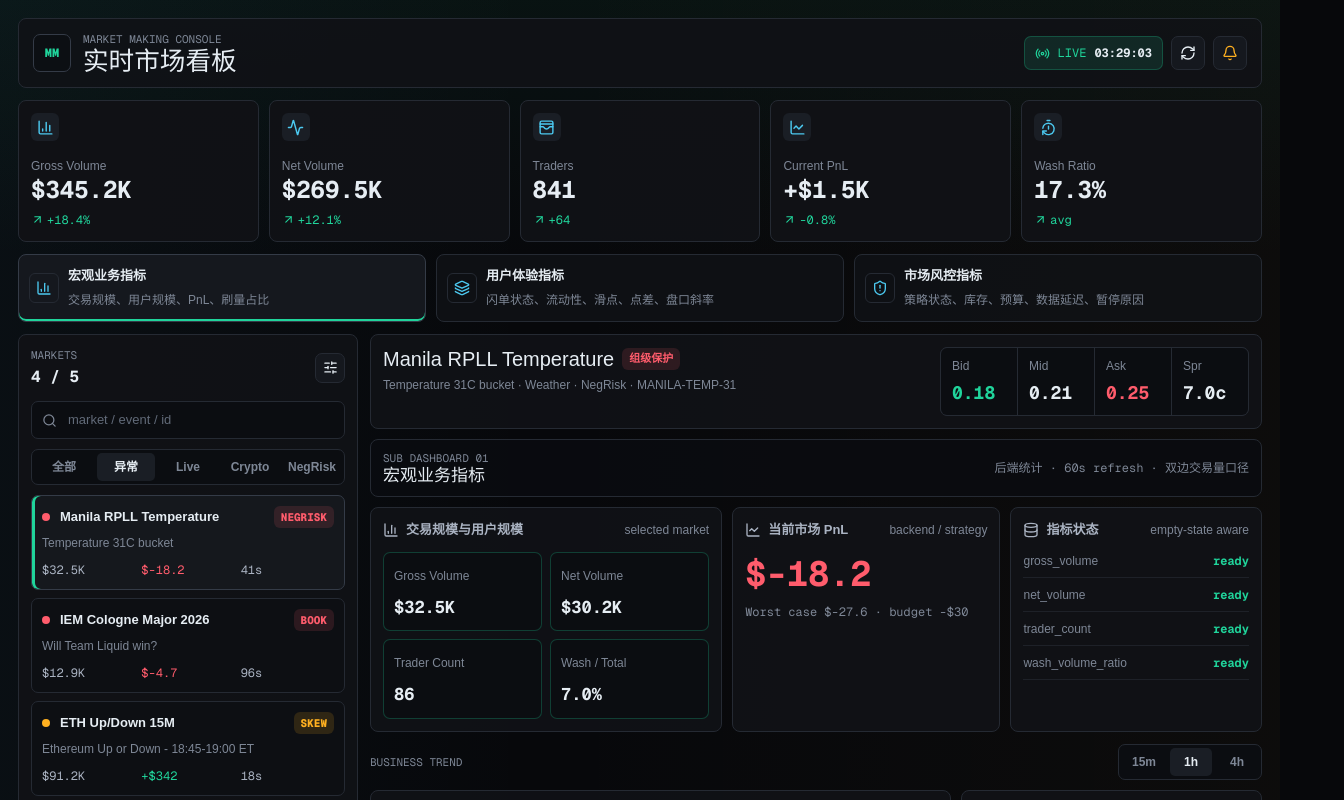
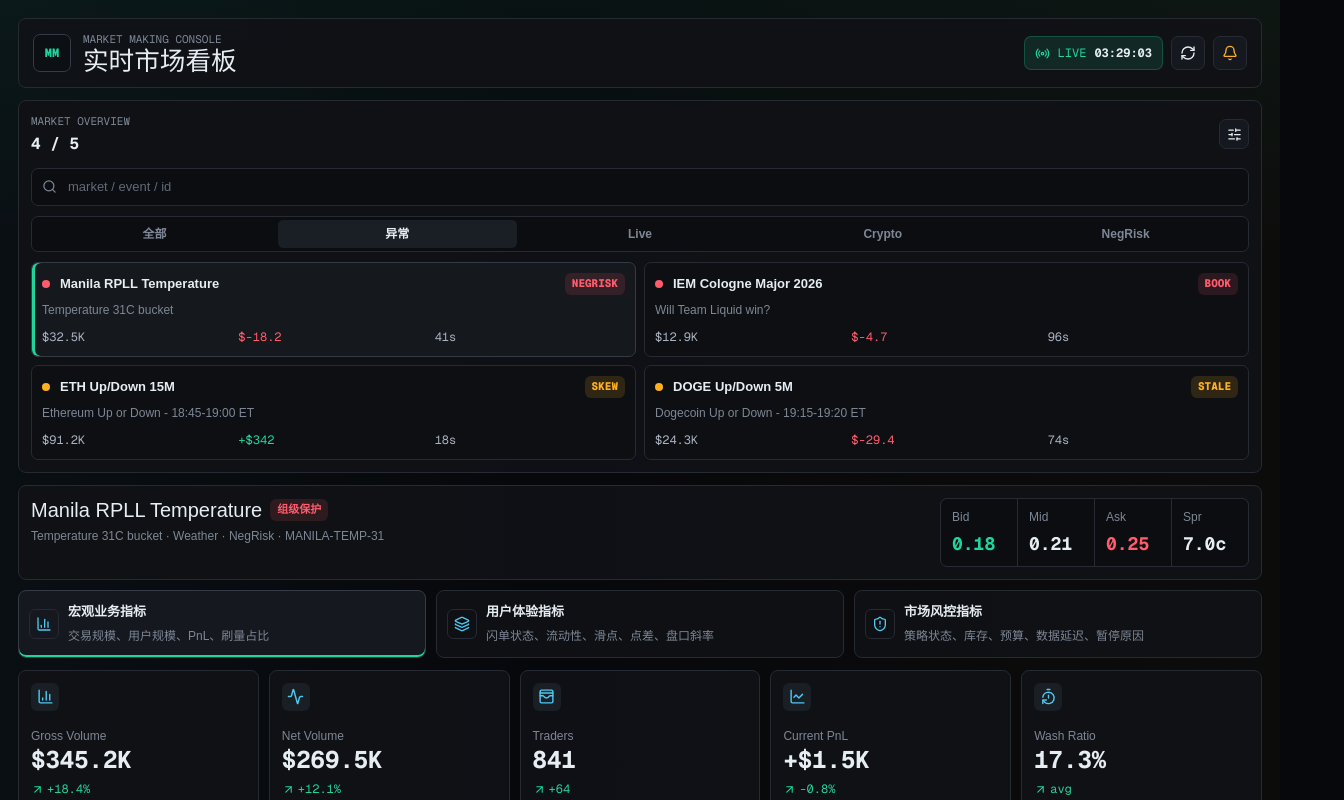
Before and after one commit to Buzzing-Club/mm-dashboard, a Next.js app: page / in a window 1280 px wide. Shown: the top 800 px of the page, 1344 px wide, since content can reach past the window. Built offline with nearby package versions, Linux system fonts and the light colour scheme.

Commit message:
Move market overview before metric boards

```diff
--- a/app/globals.css
+++ b/app/globals.css
@@ -200,7 +200,7 @@ h3 {
   display: grid;
   grid-template-columns: repeat(3, minmax(0, 1fr));
   gap: 10px;
-  margin-bottom: 12px;
+  margin: 10px 0 12px;
 }
 
 .board-switcher button {
@@ -325,6 +325,19 @@ h3 {
 .market-rail {
   min-height: calc(100vh - 200px);
   padding: 12px;
+}
+
+.market-overview {
+  min-height: 0;
+  margin: 12px 0;
+}
+
+.market-overview .rail-header {
+  min-height: 34px;
+}
+
+.market-overview .market-list {
+  grid-template-columns: repeat(2, minmax(0, 1fr));
 }
 
 .rail-header {
@@ -1074,6 +1087,7 @@ h3 {
 
   .kpi-grid,
   .market-list,
+  .market-overview .market-list,
   .book-grid,
   .micro-grid {
     grid-template-columns: 1fr;
--- a/app/page.tsx
+++ b/app/page.tsx
@@ -616,7 +616,65 @@ export default function Home() {
         </div>
       </section>
 
-      <section className="kpi-grid" aria-label="Realtime macro metrics">
+      <MarketOverview
+        filteredMarkets={filteredMarkets}
+        marketCount={markets.length}
+        visibleMarket={visibleMarket}
+        filter={filter}
+        setFilter={setFilter}
+        query={query}
+        setQuery={setQuery}
+        setActiveId={setActiveId}
+      />
+
+      <section className="market-main">
+        <div className="detail-header">
+          <div>
+            <div className="title-line">
+              <h2>{visibleMarket.event}</h2>
+              <span className={`state-chip ${statusMeta[visibleMarket.riskStatus].tone}`}>
+                {statusMeta[visibleMarket.riskStatus].label}
+              </span>
+            </div>
+            <p>{visibleMarket.market} · {visibleMarket.category} · {visibleMarket.id}</p>
+          </div>
+
+          <div className="quote-box">
+            <div>
+              <span>Bid</span>
+              <strong className="bid">{price(visibleMarket.bestBid)}</strong>
+            </div>
+            <div>
+              <span>Mid</span>
+              <strong>{price(visibleMarket.mid)}</strong>
+            </div>
+            <div>
+              <span>Ask</span>
+              <strong className="ask">{price(visibleMarket.bestAsk)}</strong>
+            </div>
+            <div>
+              <span>Spr</span>
+              <strong>{visibleMarket.spread ? `${(visibleMarket.spread * 100).toFixed(1)}c` : "--"}</strong>
+            </div>
+          </div>
+        </div>
+
+        <section className="board-switcher" aria-label="Dashboard categories">
+          {boardOptions.map((board) => (
+            <button
+              key={board.id}
+              className={activeBoard === board.id ? "active" : ""}
+              type="button"
+              onClick={() => setActiveBoard(board.id)}
+            >
+              <span>{board.icon}</span>
+              <strong>{board.title}</strong>
+              <small>{board.subtitle}</small>
+            </button>
+          ))}
+        </section>
+
+        <section className="kpi-grid" aria-label="Realtime dashboard metrics">
           {activeBoard === "macro" && (
             <>
               <MetricCard icon={<BarChart3 size={17} />} label="Gross Volume" value={currency(totals.gross)} delta="+18.4%" tone="ok" />
@@ -646,27 +704,58 @@ export default function Home() {
           )}
         </section>
 
-      <section className="board-switcher" aria-label="Dashboard categories">
-        {boardOptions.map((board) => (
-          <button
-            key={board.id}
-            className={activeBoard === board.id ? "active" : ""}
-            type="button"
-            onClick={() => setActiveBoard(board.id)}
-          >
-            <span>{board.icon}</span>
-            <strong>{board.title}</strong>
-            <small>{board.subtitle}</small>
-          </button>
-        ))}
+        {activeBoard === "macro" && (
+          <MacroBoard visibleMarket={visibleMarket} markets={filteredMarkets} timeframe={timeframe} setTimeframe={setTimeframe} />
+        )}
+
+        {activeBoard === "experience" && (
+          <ExperienceBoard
+            visibleMarket={visibleMarket}
+            bidMax={bidMax}
+            askMax={askMax}
+            timeframe={timeframe}
+            setTimeframe={setTimeframe}
+          />
+        )}
+
+        {activeBoard === "risk" && (
+          <RiskBoard
+            visibleMarket={visibleMarket}
+            markets={filteredMarkets}
+            inventoryUsed={inventoryUsed}
+            lossUsed={lossUsed}
+          />
+        )}
       </section>
+    </main>
+  );
+}
 
-      <section className="workspace">
-        <aside className="market-rail">
+function MarketOverview({
+  filteredMarkets,
+  marketCount,
+  visibleMarket,
+  filter,
+  setFilter,
+  query,
+  setQuery,
+  setActiveId,
+}: {
+  filteredMarkets: Market[];
+  marketCount: number;
+  visibleMarket: Market;
+  filter: string;
+  setFilter: (value: string) => void;
+  query: string;
+  setQuery: (value: string) => void;
+  setActiveId: (value: string) => void;
+}) {
+  return (
+    <section className="market-rail market-overview">
       <div className="rail-header">
         <div>
-              <p className="section-label">Markets</p>
-              <strong>{filteredMarkets.length} / {markets.length}</strong>
+          <p className="section-label">Market Overview</p>
+          <strong>{filteredMarkets.length} / {marketCount}</strong>
         </div>
         <button className="icon-button compact" type="button" title="筛选">
           <SlidersHorizontal size={15} />
@@ -723,65 +812,7 @@ export default function Home() {
           );
         })}
       </div>
-        </aside>
-
-        <section className="market-main">
-          <div className="detail-header">
-            <div>
-              <div className="title-line">
-                <h2>{visibleMarket.event}</h2>
-                <span className={`state-chip ${statusMeta[visibleMarket.riskStatus].tone}`}>
-                  {statusMeta[visibleMarket.riskStatus].label}
-                </span>
-              </div>
-              <p>{visibleMarket.market} · {visibleMarket.category} · {visibleMarket.id}</p>
-            </div>
-
-            <div className="quote-box">
-              <div>
-                <span>Bid</span>
-                <strong className="bid">{price(visibleMarket.bestBid)}</strong>
-              </div>
-              <div>
-                <span>Mid</span>
-                <strong>{price(visibleMarket.mid)}</strong>
-              </div>
-              <div>
-                <span>Ask</span>
-                <strong className="ask">{price(visibleMarket.bestAsk)}</strong>
-              </div>
-              <div>
-                <span>Spr</span>
-                <strong>{visibleMarket.spread ? `${(visibleMarket.spread * 100).toFixed(1)}c` : "--"}</strong>
-              </div>
-            </div>
-          </div>
-
-          {activeBoard === "macro" && (
-            <MacroBoard visibleMarket={visibleMarket} markets={filteredMarkets} timeframe={timeframe} setTimeframe={setTimeframe} />
-          )}
-
-          {activeBoard === "experience" && (
-            <ExperienceBoard
-              visibleMarket={visibleMarket}
-              bidMax={bidMax}
-              askMax={askMax}
-              timeframe={timeframe}
-              setTimeframe={setTimeframe}
-            />
-          )}
-
-          {activeBoard === "risk" && (
-            <RiskBoard
-              visibleMarket={visibleMarket}
-              markets={filteredMarkets}
-              inventoryUsed={inventoryUsed}
-              lossUsed={lossUsed}
-            />
-          )}
     </section>
-      </section>
-    </main>
   );
 }
 
```
Also changed, not shown: 1 other file (tests, documents, lock files or other folders). Lines whose indentation alone changed are shown as unchanged.
